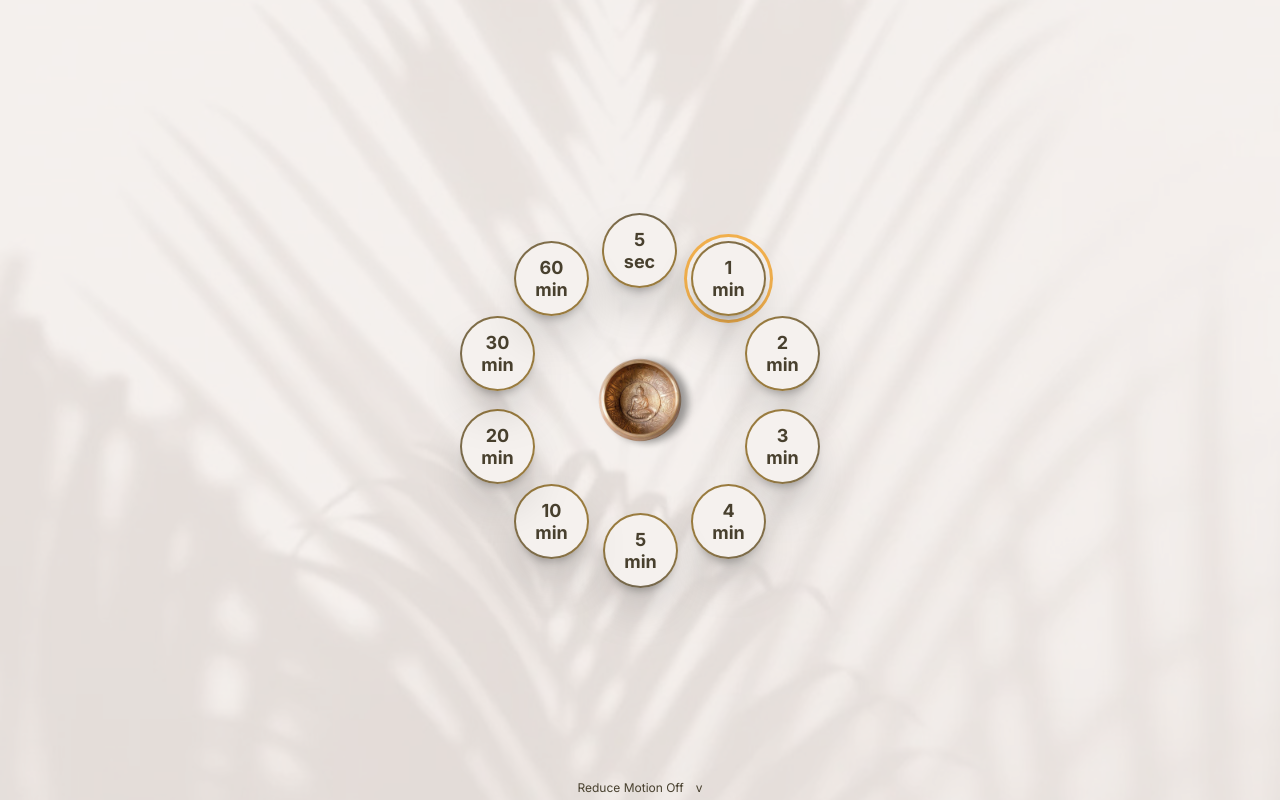
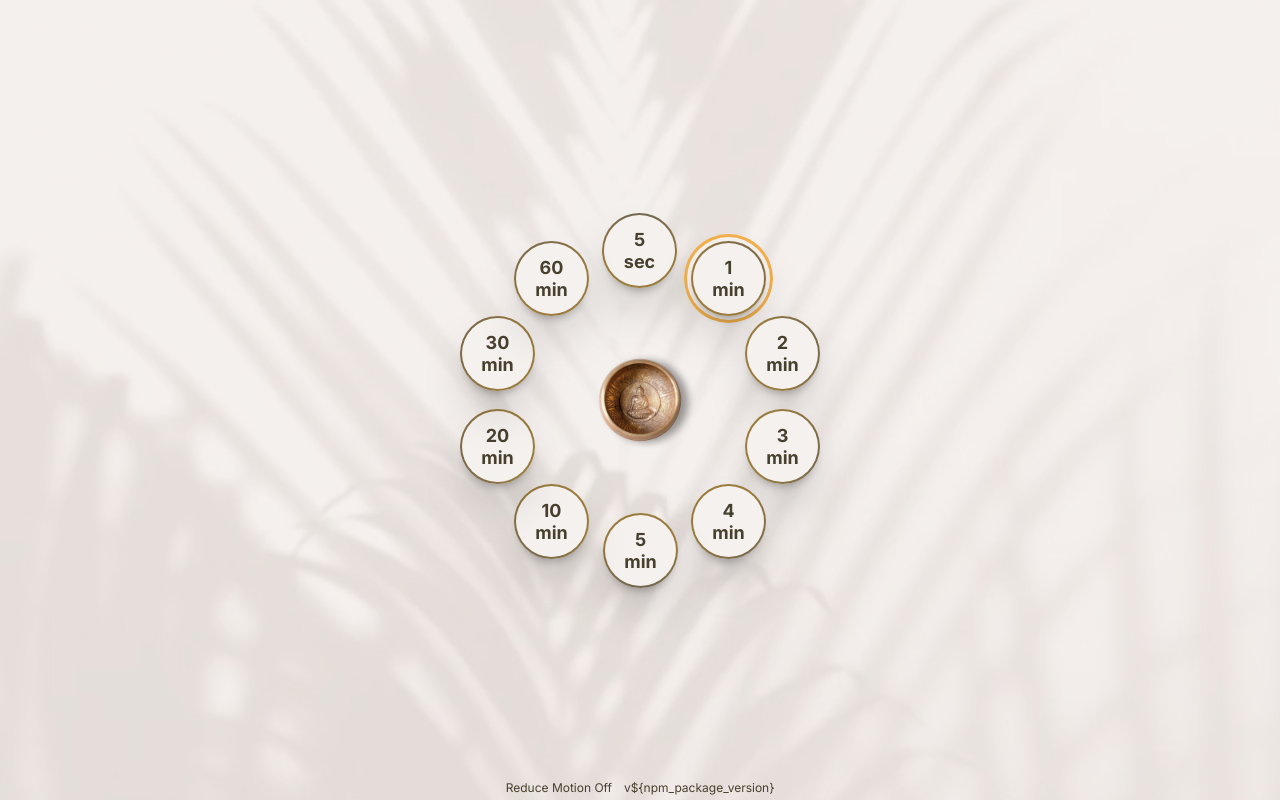
Before and after one commit to samueleiche/om.samueleiche.com, a Vue app: page / in a window 1280 px wide. Built offline with nearby package versions, Linux system fonts and the light colour scheme.

Commit message:
add env config

```diff
--- a/index.html
+++ b/index.html
@@ -22,14 +22,14 @@
 
 		<% if (env.MODE === 'production') { %>
 		<!-- Global site tag (gtag.js) - Google Analytics -->
-		<script async src="https://www.googletagmanager.com/gtag/js?id=G-CVCCLP2GGP"></script>
+		<script async src="https://www.googletagmanager.com/gtag/js?id=%VITE_GTM_ID%"></script>
 		<script>
 			window.dataLayer = window.dataLayer || []
 			function gtag() {
 				dataLayer.push(arguments)
 			}
 			gtag('js', new Date())
-			gtag('config', 'G-CVCCLP2GGP', { app_name: 'om', app_version: %APP_VERSION% }) // sends page view and configures default params
+			gtag('config', '%VITE_GTM_ID%', { app_name: 'om', app_version: '%VITE_APP_VERSION%' }) // sends page view and configures default params
 		</script>
 		<% } %>
 	</head>
--- a/src/components/views/menu/MenuView.vue
+++ b/src/components/views/menu/MenuView.vue
@@ -51,7 +51,7 @@ export default defineComponent({
 	setup() {
 		const { activeView, setActiveView, AppView } = useViewController()
 
-		const appVersion = import.meta.env.APP_VERSION
+		const appVersion = import.meta.env.VITE_APP_VERSION
 		const timerInterval = computed(() => store.state.timerInterval)
 		const isReducedMotionMode = computed(() => store.state.reducedMotion)
 
--- a/src/types/vite-env.d.ts
+++ b/src/types/vite-env.d.ts
@@ -2,7 +2,8 @@
 /// <reference types="vite-plugin-pwa/client" />
 
 interface ImportMetaEnv {
-	readonly APP_VERSION: string
+	readonly VITE_APP_VERSION: string
+	readonly VITE_GTM_ID: string
 }
 
 interface ImportMeta {
--- a/vite.config.ts
+++ b/vite.config.ts
@@ -78,8 +78,5 @@ export default defineConfig(({ mode }) => {
 			}),
 			vue(),
 		],
-		define: {
-			'import.meta.env.APP_VERSION': JSON.stringify(env.npm_package_version),
-		},
 	}
 })
```
Also changed, not shown: 1 other file (tests, documents, lock files or other folders).
